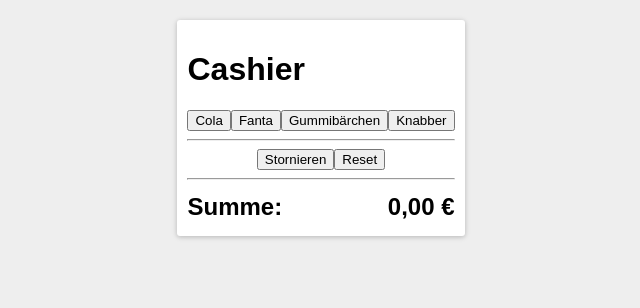
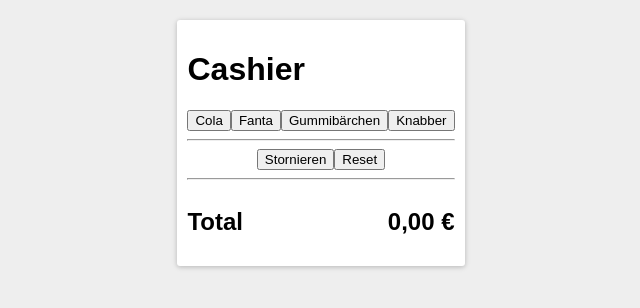
Before and after one commit to lightningboss/cashier, a React (Create React App) app: page / in a window 1280 px wide. Shown: the top 308 px of the page, without its empty margins (319-959 px from the left). Built offline with nearby package versions, Linux system fonts and the light colour scheme; what react-fastclick would draw is missing.

Commit message:
Restructure project to be more modular

```diff
--- a/src/App.css
+++ b/src/App.css
@@ -1,21 +1,3 @@
-.card {
-  margin-top: 20px;
-  margin-bottom: 20px;
-  padding: 10px;
-  display: flex;
-  flex-direction: column;
-  border-radius: 3px;
-  background-color: #fff;
-  box-shadow: rgba(0, 0, 0, 0.12) 0px 1px 6px, rgba(0, 0, 0, 0.12) 0px 1px 4px;
-}
-
-.order-item {
-  margin: 5px 0;
-  display: flex;
-  flex-direction: row;
-  justify-content: space-between;
-}
-
 .button-group {
   display: flex;
   flex-direction: row;
--- a/src/App.js
+++ b/src/App.js
@@ -1,7 +1,8 @@
 import React, { Component } from 'react';
 
+import Card from './components/Card';
 import Divider from './components/Divider';
-import Price from './components/Price';
+import PriceItem from './components/PriceItem';
 import OrderButton from './components/OrderButton';
 
 import './App.css';
@@ -18,15 +19,15 @@ class App extends Component {
     { type: 'knabber', label: 'Knabber', price: 1.95 },
   ]
 
-  onAddOrder = (item) => {
-    this.setState({ orders: [...this.state.orders, item] });
+  onAddOrder = (PriceItem) => {
+    this.setState({ orders: [...this.state.orders, PriceItem] });
   }
 
-  onRemoveLastOrder = (item) => {
+  onRemoveLastOrder = (PriceItem) => {
     this.setState({ orders: [...this.state.orders.slice(0, -1)] });
   }
 
-  onResetOrders = (item) => {
+  onResetOrders = (PriceItem) => {
     this.setState({ orders: [] });
   }
 
@@ -44,9 +45,10 @@ class App extends Component {
   }
 
   render() {
+    const { orders } = this.state;
+
     return (
-      <div className="card">
-        <h1>Cashier</h1>
+      <Card title="Cashier">
         <div className="button-group">
           {this.types.map(({ type, label }) => (
             <OrderButton key={type} label={label} type={type} handleOnClick={this.onAddOrder} />
@@ -60,24 +62,27 @@ class App extends Component {
           <button onClick={this.onResetOrders}>Reset</button>
         </div>
 
-        {this.state.orders.length > 0 && <Divider />}
+        {orders.length > 0 && <Divider />}
 
-        {this.state.orders.map((orderType, i) => (
-          <div key={i} className="order-item">
-            <span>{this.getLabelForOrderType(orderType)}</span>
-            <Price value={this.getPriceForOrderType(orderType)} />
-          </div>
+        {orders.map((orderType, i) => (
+          <PriceItem
+            key={i}
+            label={this.getLabelForOrderType(orderType)}
+            price={this.getPriceForOrderType(orderType)}
+          />
         ))}
 
         <Divider />
 
         <div>
-          <h2 className="order-item">
-            <span>Summe:</span>
-            <Price value={this.getTotalPrice()} />
+          <h2>
+            <PriceItem
+              label="Total"
+              price={this.getTotalPrice()}
+            />
           </h2>
         </div>
-      </div>
+      </Card>
     );
   }
 }
--- /dev/null
+++ b/src/components/Card.css
@@ -0,0 +1,10 @@
+.card {
+  margin-top: 20px;
+  margin-bottom: 20px;
+  padding: 10px;
+  display: flex;
+  flex-direction: column;
+  border-radius: 3px;
+  background-color: #fff;
+  box-shadow: rgba(0, 0, 0, 0.12) 0px 1px 6px, rgba(0, 0, 0, 0.12) 0px 1px 4px;
+}
--- /dev/null
+++ b/src/components/Card.js
@@ -0,0 +1,11 @@
+import React from 'react';
+import './Card.css';
+
+const Card = ({ title, children}) => (
+  <div className="card">
+    <h1>{title}</h1>
+    {children}
+  </div>
+);
+
+export default Card;
--- a/src/components/Price.js
+++ b/src/components/Price.js
@@ -1,11 +1,8 @@
 import React from 'react';
+import { formatPrice } from '../lib/helpers';
 
 const Price = ({ value }) => (
   <span>{formatPrice(value)}</span>
 );
 
 export default Price;
-
-function formatPrice(price) {
-  return new Intl.NumberFormat('de-DE', { style: 'currency', currency: 'EUR' }).format(price);
-}
--- /dev/null
+++ b/src/components/PriceItem.css
@@ -0,0 +1,6 @@
+.price-item {
+  margin: 5px 0;
+  display: flex;
+  flex-direction: row;
+  justify-content: space-between;
+}
--- /dev/null
+++ b/src/components/PriceItem.js
@@ -0,0 +1,13 @@
+import React from 'react';
+import Price from './Price';
+
+import './PriceItem.css';
+
+const PriceItem = ({ label, price }) => (
+  <div className="price-item">
+    <span>{label}</span>
+    <Price value={price} />
+  </div>
+);
+
+export default PriceItem;
--- /dev/null
+++ b/src/lib/helpers.js
@@ -0,0 +1,3 @@
+export function formatPrice(price) {
+  return new Intl.NumberFormat('de-DE', { style: 'currency', currency: 'EUR' }).format(price);
+}
```
